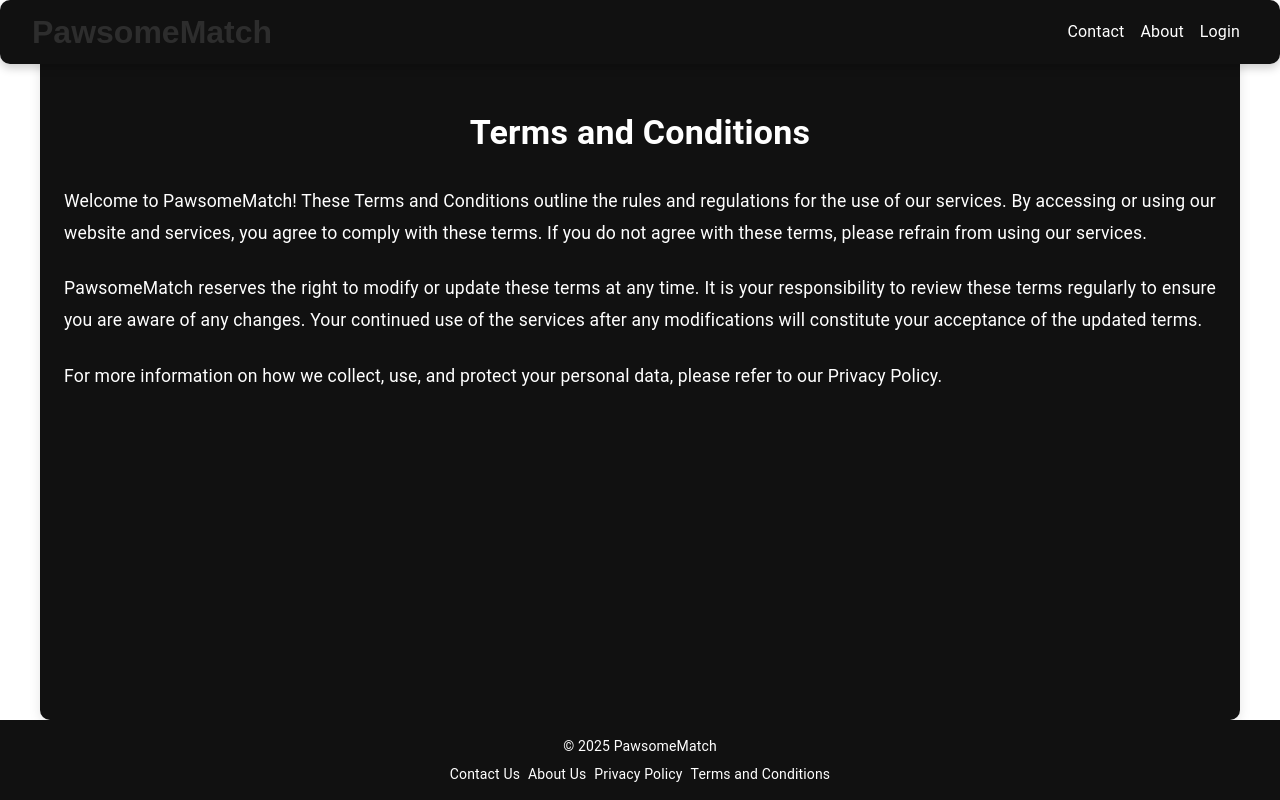
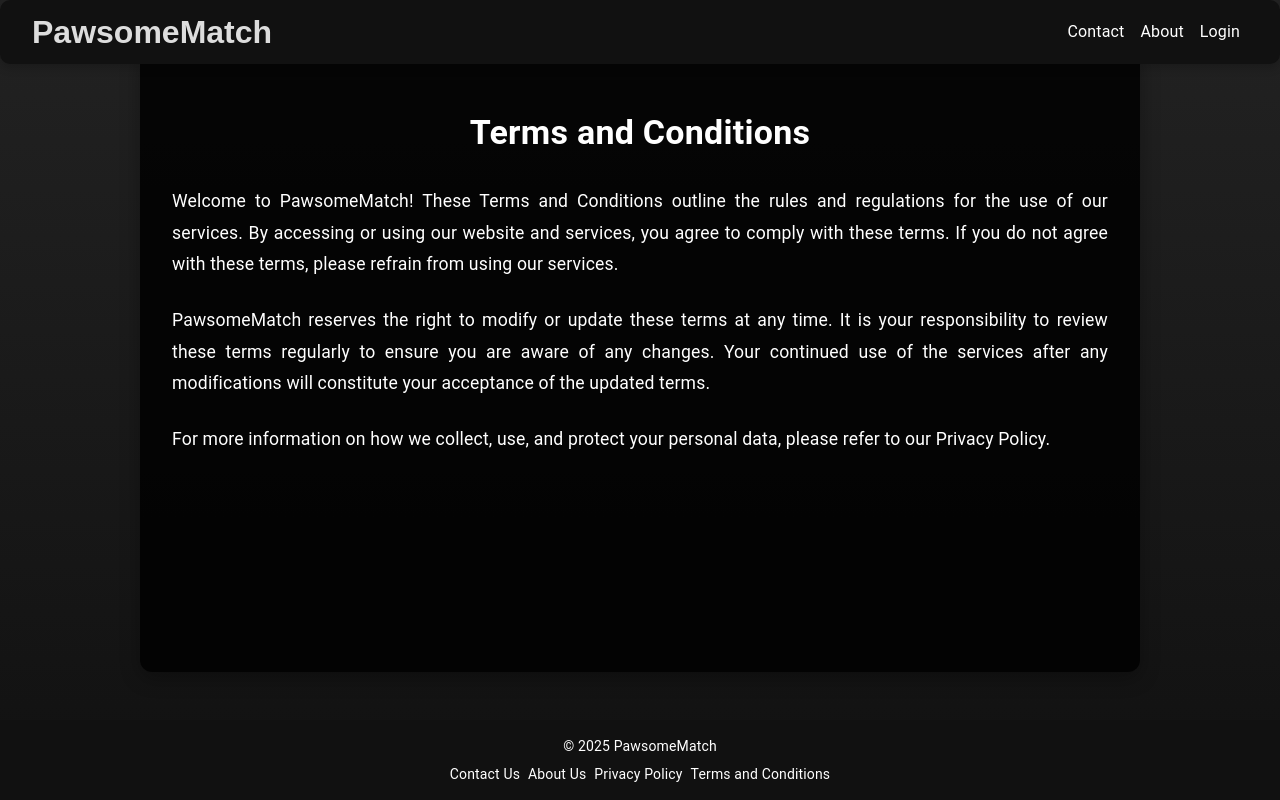
Before and after one commit to Andrew-h13/pawsome, a Next.js app: page /terms-conditions in a window 1280 px wide. Built offline with nearby package versions, Linux system fonts and the light colour scheme.

Commit message:
Final Product

```diff
--- a/src/app/terms-conditions/page.tsx
+++ b/src/app/terms-conditions/page.tsx
@@ -10,21 +10,22 @@ export default function Terms() {
           display: "flex",
           flexDirection: "column",
           minHeight: "100vh",
+          background: "linear-gradient(to bottom, #222, #111)",
+          color: "#ddd",
         }}
       >
         <Navbar />
 
         <Container
           sx={{
-            padding: "4rem 2rem",
             flex: 1,
-            backgroundColor: "#111",
-            boxShadow: "0 4px 12px rgba(0, 0, 0, 0.1)",
-            borderRadius: "10px",
-            maxWidth: "1200px",
-            marginTop: "3rem",
-            marginLeft: "auto",
-            marginRight: "auto",
+            padding: { xs: "1.5rem 1rem", md: "4rem 2rem" },
+            backgroundColor: "rgba(0, 0, 0, 0.85)",
+            boxShadow: "0 6px 20px rgba(0, 0, 0, 0.3)",
+            borderRadius: "12px",
+            maxWidth: { xs: "100%", sm: "90%", md: "800px", lg: "1000px" },
+            margin: { xs: "2rem auto", md: "3rem auto" },
+            textAlign: "center",
           }}
         >
           <Typography
--- a/src/layouts/login/login.tsx
+++ b/src/layouts/login/login.tsx
@@ -164,8 +164,7 @@ export default function Login() {
           position: "fixed",
           bottom: 0,
           left: 0,
-          width: "100%",
-          padding: "1rem",
+          width: "100vw",
           textAlign: "center",
           zIndex: 1000,
         }}
--- a/src/layouts/ui/navbar.tsx
+++ b/src/layouts/ui/navbar.tsx
@@ -84,9 +84,11 @@ export default function Navbar() {
           }}
         />
       ) : (
-        <h1 onClick={handleHome} style={{ cursor: "pointer" }}>
-          PawsomeMatch
-        </h1>
+        <>
+          <h1 onClick={handleHome} style={{ cursor: "pointer" }}>
+            PawsomeMatch
+          </h1>
+        </>
       )}
 
       <Grid2
```
Also changed, not shown: src/app/privacy-policy/page.tsx (+9 -8 lines).
